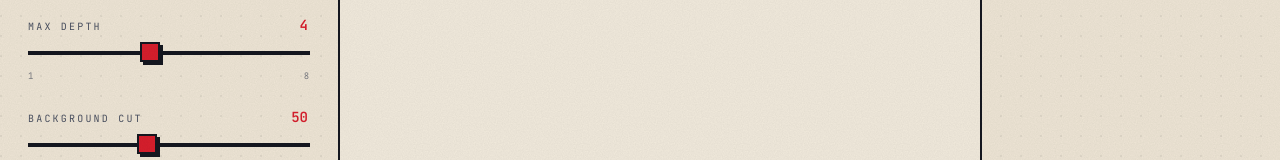
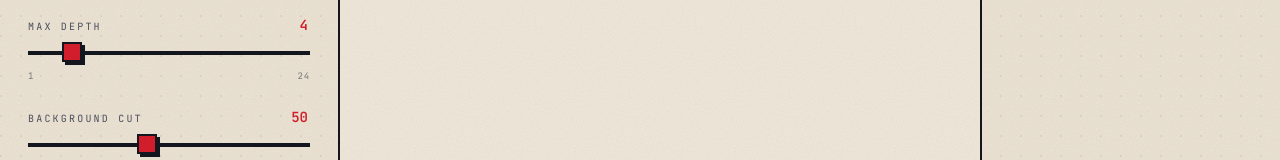
Before and after one commit to victorgalvez56/blocked, a Next.js app: page /studio in a window 1280 px wide. Shown: the part 785-945 px from the top of the page. Built offline with nearby package versions, Linux system fonts and the light colour scheme.

Commit message:
studio: max depth slider 8 → 24 + auto-set depth=16 on AI text generation. Single-view extruded with mirror at depth=16 yields ~32 voxels in Z, balancing the 48 in X/Y for a roughly cubic 'object' feel rather than a flat slab

```diff
--- a/src/components/image-runner.tsx
+++ b/src/components/image-runner.tsx
@@ -213,6 +213,12 @@ export function ImageRunner() {
       const img = await loadImageFromUrl(data.url);
       setSingle({ el: img, url: data.url });
       setMode('single');
+      // Auto-tune for "object" feel — chibi/AI subjects look thin at default depth
+      setOpts((prev) => ({
+        ...prev,
+        maxDepth: Math.max(prev.maxDepth, 16),
+        mirror: true,
+      }));
     } catch (e) {
       setAiError(e instanceof Error ? e.message : 'generation failed');
     } finally {
@@ -339,7 +345,7 @@ export function ImageRunner() {
               suffix=""
               value={opts.maxDepth}
               min={1}
-              max={8}
+              max={24}
               step={1}
               onChange={(v) => update('maxDepth', v)}
             />
```
